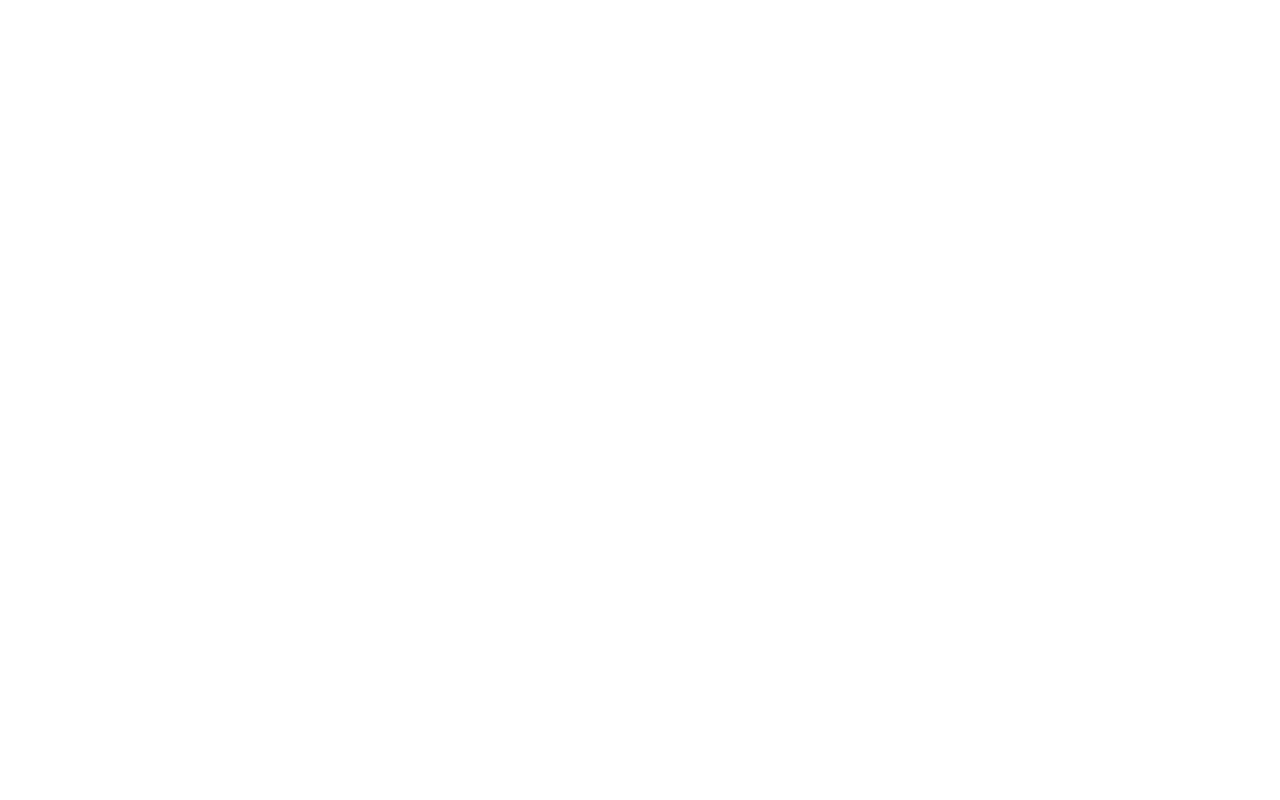
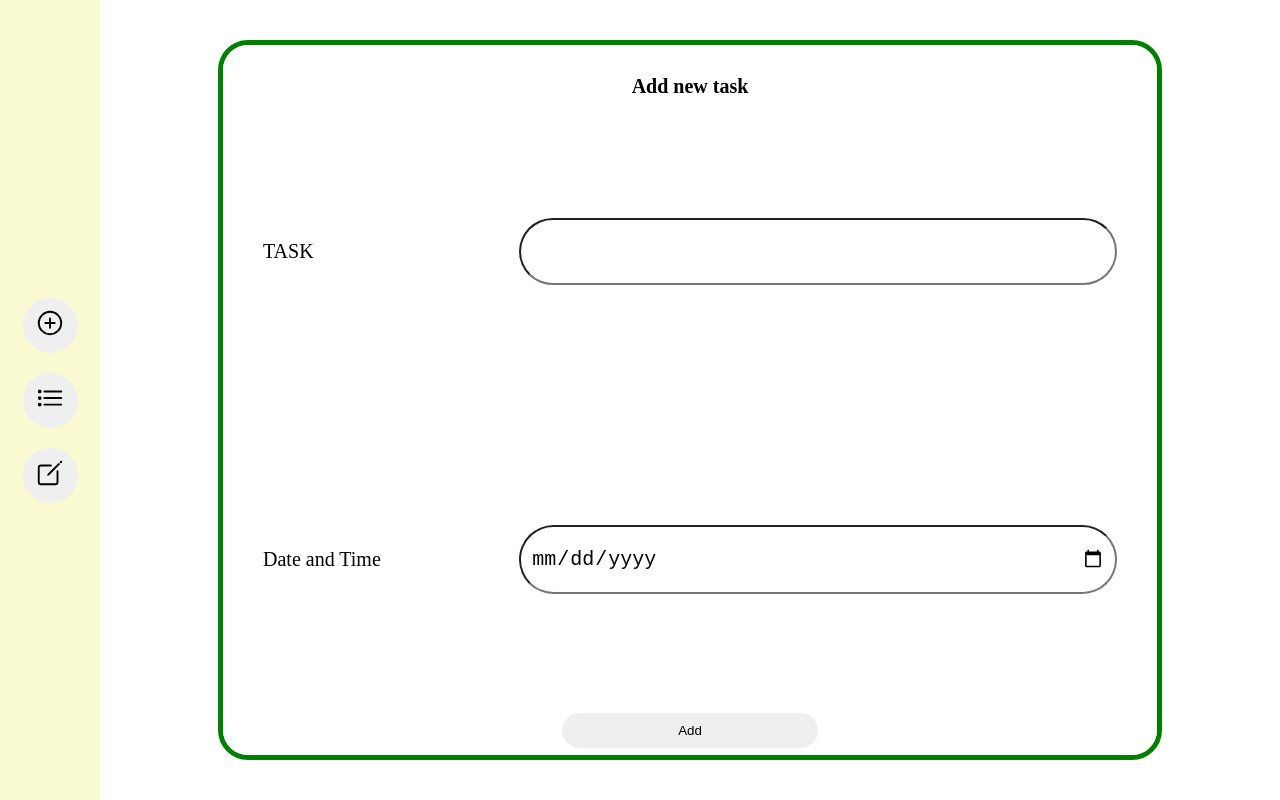
Before and after one commit to vaishak101/v-todo, a plain HTML site: page index.html in a window 1280 px wide. Drawn offline with nearby package versions, Linux system fonts and the light colour scheme.

Commit message:
Layout created // Task add feature // task delete feature (async load remaining)

```diff
--- a/index.html
+++ b/index.html
@@ -8,5 +8,77 @@
     <script async src="js/script.js"></script>
     <title>V-Todo List</title>
   </head>
-  <body></body>
+  <body>
+    <!-- *******************************************************----NAVIGATION----*********************** -->
+    <div class="nav">
+      <button class="nav__btn" data-num="0">
+        <ion-icon
+          name="add-circle-outline"
+          class="nav__btn--icon"
+          data-num="0"
+        ></ion-icon>
+      </button>
+      <button class="nav__btn" data-num="1">
+        <ion-icon
+          name="list-outline"
+          class="nav__btn--icon"
+          data-num="1"
+        ></ion-icon>
+      </button>
+      <button class="nav__btn" data-num="2">
+        <ion-icon
+          name="create-outline"
+          class="nav__btn--icon"
+          data-num="2"
+        ></ion-icon>
+      </button>
+    </div>
+    <!-- *******************************************************----DISPLAY-------*********************** -->
+    <div class="display">
+      <div class="container">
+        <!-- ***************************************************----Add-----------*********************** -->
+        <div class="task__box task__box--add active">
+          <h1 class="u-text-center">Add new task</h1>
+          <div class="content">
+            <form class="form">
+              <div class="form__group">
+                <label for="title__box" class="form__label">TASK</label>
+                <input
+                  type="text"
+                  id="title__box"
+                  class="form__input title"
+                  required
+                  maxlength="50"
+                />
+              </div>
+
+              <div class="form__group">
+                <label for="date__box" class="form__label">Date and Time</label>
+                <input type="date" id="date__box" class="form__input date" />
+              </div>
+              <button type="submit" class="form__btn">Add</button>
+            </form>
+          </div>
+        </div>
+        <!-- ***************************************************----Delete--------*********************** -->
+        <div class="task__box task__box--all">
+          <h1 class="u-text-center u-margin-bottom-medium">All task</h1>
+          <div class="content content--allTask"></div>
+        </div>
+        <!-- ***************************************************----Update--------*********************** -->
+        <div class="task__box task__box--edit">
+          <h1 class="u-text-center u-margin-bottom-medium">Edit your tasks</h1>
+          <div class="content content--Update"></div>
+        </div>
+      </div>
+    </div>
+    <script
+      type="module"
+      src="https://unpkg.com/ionicons@5.5.2/dist/ionicons/ionicons.esm.js"
+    ></script>
+    <script
+      nomodule
+      src="https://unpkg.com/ionicons@5.5.2/dist/ionicons/ionicons.js"
+    ></script>
+  </body>
 </html>
--- a/js/script.js
+++ b/js/script.js
@@ -0,0 +1,122 @@
+const nav = document.querySelector('.nav');
+const taskBox = document.querySelectorAll('.task__box');
+nav.addEventListener('click', function (e) {
+  if (
+    e.target.classList.contains('nav__btn') ||
+    e.target.classList.contains('nav__btn--icon')
+  ) {
+    const test = e.target.getAttribute('data-num');
+    taskBox.forEach(s => s.classList.remove('active'));
+    taskBox[test].classList.add('active');
+    console.log(test);
+  } else {
+    return;
+  }
+});
+//ADD
+const InputTitle = document.querySelector('.title');
+const InputDateTime = document.querySelector('.date');
+const addBtn = document.querySelector('.form__btn');
+const allTask = document.querySelector('.content--allTask');
+const updateTask = document.querySelector('.content--Update');
+class Task {
+  constructor(id, title, dateTime) {
+    this.id = id;
+    this.title = title;
+    this.dateTime = dateTime;
+  }
+}
+
+class App {
+  #task = [];
+  constructor() {
+    this.getLocalstorage();
+    addBtn.addEventListener('click', this._newTask.bind(this));
+    console.log(updateTask);
+    updateTask.addEventListener('click', this.deleteTask.bind(this));
+    console.log('app constructor');
+  }
+
+  renderTask(task) {
+    let htmlforView = `
+    <li class="task" data-id="${task.id}>
+    <input type="checkbox" class="task__check">
+    <div class="task__details">
+    <span class="workout__value">${task.title}</span>
+    </div>
+    <div class="task__details">
+          <span class="workout__icon">⏱</span>
+          <span class="workout__value">${task.dateTime}</span>
+    </div>
+    </li>
+    `;
+    const htmlForUpdate = `<li class="task taskd" data-id="${task.id}">
+    <button class="task__delete" data-id="${task.id}">Delete</button>
+    <div class="task__details">
+    <span class="workout__value">${task.title}</span>
+    </div>
+    <div class="task__details">
+          <span class="workout__icon">⏱</span>
+          <span class="workout__value">${task.dateTime}</span>
+    </div>
+    </li>`;
+    allTask.insertAdjacentHTML('beforeend', htmlforView);
+    updateTask.insertAdjacentHTML('beforeend', htmlForUpdate);
+  }
+  _newTask(e) {
+    e.preventDefault();
+    //Get data from form
+    const id = Date.now();
+    const title = InputTitle.value;
+    const dateTime = InputDateTime.value;
+
+    let task;
+    //Check if data is valid
+    // if (dist < 0 || dura < 0) {
+    //   resetValue();
+    //   return alert('Negative Distance or Duration is not allowed');
+    // } else if (dist == '' || dura == '') {
+    //   resetValue();
+    //   return alert('Empty Distance or Duration is not allowed');
+    // }
+
+    //Create object
+    task = new Task(id, title, dateTime);
+
+    //add new obj to wo array
+    this.#task.push(task);
+    //render Task
+    this.renderTask(task);
+    this.setLocalstorage();
+    this.resetValue();
+  }
+  deleteTask(e) {
+    if (e.target.classList.contains('task__delete')) {
+      const test = e.target.getAttribute('data-id');
+      console.log(this.#task);
+      console.log(test);
+
+      const filteredTask = this.#task.filter(item => item.id != test);
+      this.#task = filteredTask;
+      console.log(this.#task);
+      this.setLocalstorage();
+
+      this.getLocalstorage();
+    } else {
+      return;
+    }
+  }
+  resetValue() {
+    InputTitle.value = InputDateTime.value = '';
+  }
+  setLocalstorage() {
+    localStorage.setItem('tasks', JSON.stringify(this.#task));
+  }
+  getLocalstorage() {
+    const data = JSON.parse(localStorage.getItem('tasks'));
+    if (!data) return;
+    this.#task = data;
+    this.#task.forEach(t => this.renderTask(t));
+  }
+}
+const app = new App();
--- a/sass/base/_base.scss
+++ b/sass/base/_base.scss
@@ -0,0 +1,15 @@
+*,
+*::after,
+*::before {
+  margin: 0;
+  padding: 0;
+  box-sizing: inherit;
+}
+
+html {
+  font-size: 62.5%;
+}
+body {
+  box-sizing: border-box;
+  position: relative;
+}
--- a/sass/base/_utilities.scss
+++ b/sass/base/_utilities.scss
@@ -0,0 +1,6 @@
+.u-text-center {
+  text-align: center;
+}
+.u-margin-bottom-medium {
+  margin-bottom: 4rem;
+}
--- a/sass/components/_button.scss
+++ b/sass/components/_button.scss
@@ -0,0 +1,9 @@
+.nav__btn {
+  width: 5.5rem;
+  height: 5.5rem;
+  border-radius: 50%;
+  border: none;
+  font-size: 3rem;
+  text-align: center;
+  padding: 1rem 0;
+}
--- /dev/null
+++ b/sass/components/_form.scss
@@ -0,0 +1,31 @@
+.form {
+  display: flex;
+  align-items: flex-start;
+  justify-content: space-between;
+  flex-direction: column;
+  height: 100%;
+  &__group {
+    display: flex;
+    align-items: center;
+    justify-content: space-around;
+    width: 100%;
+    height: 100%;
+  }
+  &__label {
+    width: 30%;
+    font-size: 2rem;
+  }
+  &__input {
+    width: 70%;
+    font-size: 2rem;
+    border-radius: 50px;
+    padding: 2rem 1rem;
+  }
+  &__btn {
+    padding: 1rem 2rem;
+    width: 30%;
+    margin: 0 auto;
+    border: none;
+    border-radius: 50px;
+  }
+}
--- /dev/null
+++ b/sass/components/_task.scss
@@ -0,0 +1,12 @@
+.task {
+  background-color: cornsilk;
+  border-radius: 50px;
+  padding: 1.5rem 2rem;
+  margin-bottom: 2rem;
+  cursor: pointer;
+  display: flex;
+  align-items: center;
+  justify-content: space-between;
+  &__check {
+  }
+}
--- a/sass/layouts/_display.scss
+++ b/sass/layouts/_display.scss
@@ -0,0 +1,47 @@
+.display {
+  height: 100vh;
+  margin-left: 10rem;
+}
+.container {
+  height: 100vh;
+  position: relative;
+}
+.task__box {
+  position: absolute;
+  top: 50%;
+  left: 50%;
+  width: 80%;
+  // height: 0%;
+  height: 90%;
+  border-radius: 3rem;
+  opacity: 0.5;
+  overflow-y: scroll;
+  -ms-overflow-style: none; /* IE and Edge */
+  scrollbar-width: none;
+  transform: translate(-50%, -50%) scale(0.5);
+  transition: transform 0.5s;
+  padding: 3rem 4rem;
+
+  &--add {
+    border: 5px solid green;
+    background-color: white;
+  }
+  &--all {
+    border: 5px solid blue;
+    background-color: white;
+  }
+  &--edit {
+    border: 5px solid red;
+    background-color: white;
+  }
+
+  &::-webkit-scrollbar {
+    display: none;
+  }
+}
+.active {
+  height: 90%;
+  opacity: 1;
+  transform: translate(-50%, -50%) scale(1);
+  z-index: 1222;
+}
--- /dev/null
+++ b/sass/layouts/_navigation.scss
@@ -0,0 +1,13 @@
+.nav {
+  background-color: lightgoldenrodyellow;
+  position: absolute;
+  top: 0;
+  left: 0;
+  width: 10rem;
+  height: 100vh;
+  display: flex;
+  align-items: center;
+  justify-content: center;
+  flex-direction: column;
+  gap: 2rem;
+}
--- a/sass/main.scss
+++ b/sass/main.scss
@@ -6,7 +6,10 @@
 @import "base/utilities";
 //components
 @import "components/button";
+@import "components/form";
+@import "components/task";
 //layout
 @import "layouts/display";
+@import "layouts/navigation";
 //pages
 @import "pages/home";
--- a/sass/pages/_home.scss
+++ b/sass/pages/_home.scss
@@ -0,0 +1,3 @@
+.content {
+  height: 100%;
+}
```
Also changed, not shown: css/style.css, 2 other files.
